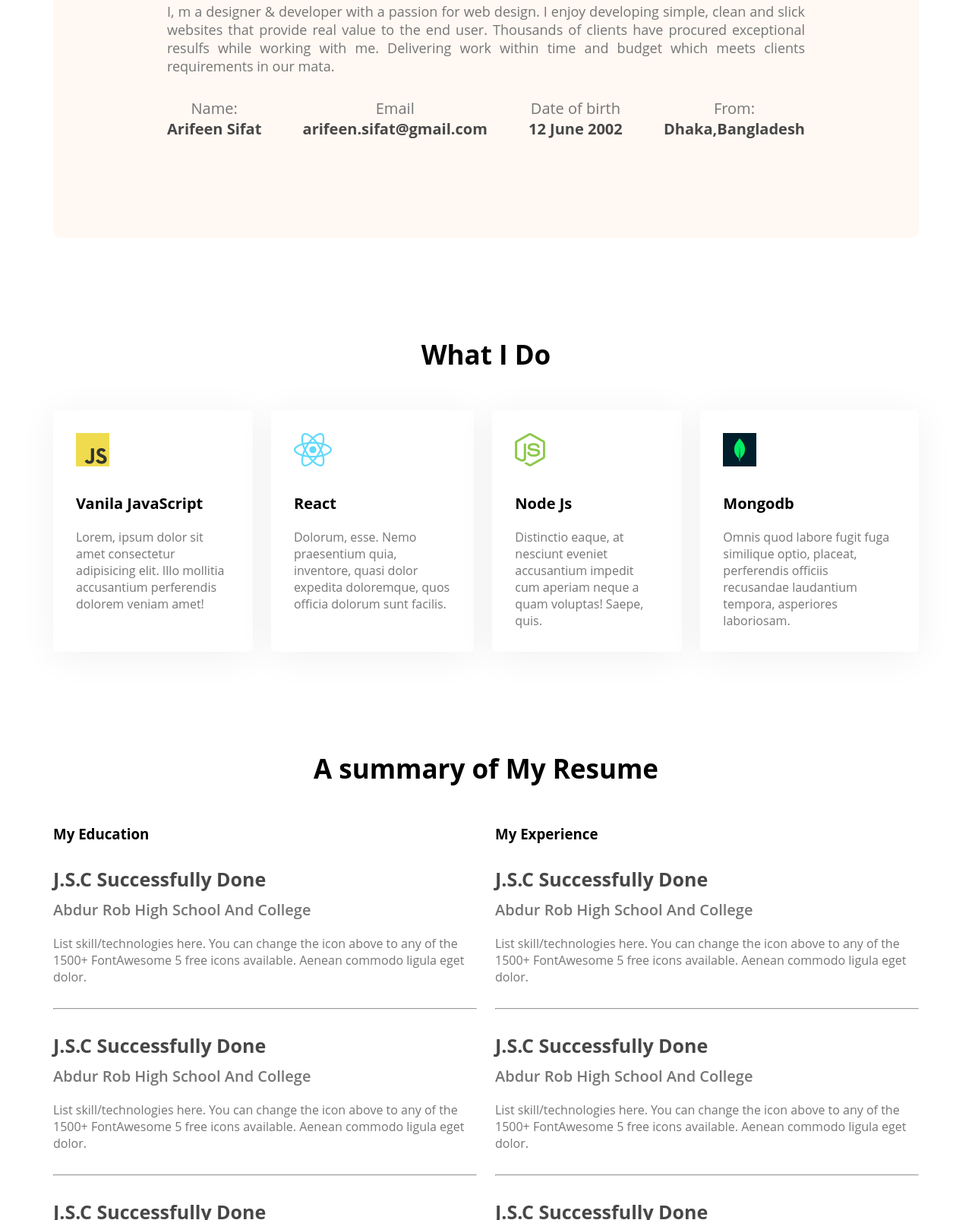
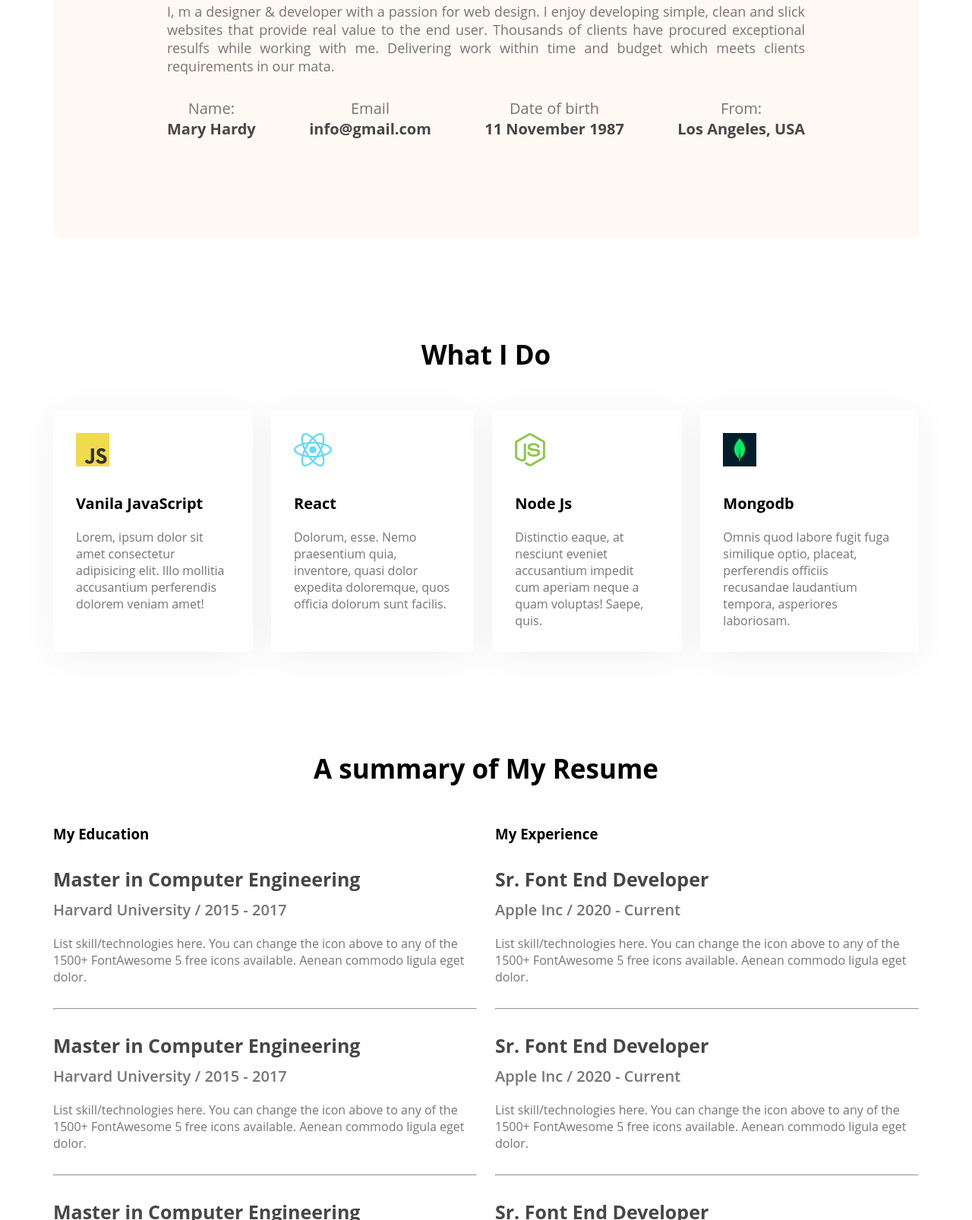
Before and after one commit to sif1t/Personal-Portfolio-Mary, a plain HTML site: page index.html in a window 1280 px wide. Shown: the part 1194-2800 px from the top of the page at 76% size. Drawn offline with Linux system fonts and the light colour scheme.

Commit message:
resume section update

```diff
--- a/index.html
+++ b/index.html
@@ -12,7 +12,7 @@
 <body>
     <header class="header">
          <nav>
-            <h1 class="nav-title">Sif<span class="text-primary">a</span>t</h1>
+            <h1 class="nav-title">Ma<span class="text-primary">r</span>y</h1>
             <ul>
                 <li>Portfolio</li>
                 <li>Blogs</li>
@@ -23,7 +23,7 @@
            <div class="banner">
               <div>
                 <h3 class="banner-subtitle">Hi, I am</h3>
-             <h1 class="banner-title">Arifeen Sifat</h1>
+             <h1 class="banner-title">Mary Hardy</h1>
              <p class="banner-description">Shot what able cold new see hold.Friendly as an betrayed formerly he. Morning because as to society behaved moments.</p>
                <button class="btn-primary">Dawonload CV</button>
               </div>
@@ -39,19 +39,19 @@
               <div class="about-info-container">
                <div class="about-info">
                 <p class="info-title">Name:</p>
-                <p class="info-description">Arifeen Sifat</p>
+                <p class="info-description">Mary Hardy</p>
                </div>
                <div class="about-info">
                 <p class="info-title">Email</p>
-                <p class="info-description">arifeen.sifat@gmail.com</p>
+                <p class="info-description">info@gmail.com</p>
                </div>
                <div class="about-info">
                 <p class="info-title">Date of birth</p>
-                <p class="info-description">12 June 2002</p>
+                <p class="info-description"> 11 November 1987</p>
                </div>
                <div class="about-info">
                 <p class="info-title">From:</p>
-                <p class="info-description">Dhaka,Bangladesh</p>
+                <p class="info-description">Los Angeles, USA</p>
                </div>
             </div>
         </section>
@@ -83,31 +83,30 @@
             </div>
        </section>
 
-       <!-- resume awction -->
+       <!-- resume section -->
         <section class="resume">
             <h3 class="Section-title">A summary of My Resume</h3>
             <div class="resume-content">
                 <div>
                    <h3 class="resume-title">My Education</h3>
                    <div class="resume-item">
-                    <h4 class="title">J.S.C Successfully Done</h4>
-                    <h5 class="sub-title">Abdur Rob High School And College
+                    <h4 class="title">Master in Computer Engineering</h4>
+                    <h5 class="sub-title">Harvard University / 2015 - 2017</h5>
+                    <p class="description">List skill/technologies here. You can change the icon above
+                        to any of the 1500+ FontAwesome 5 free icons available. Aenean commodo ligula eget dolor.</p>
+                   </div>
+                   <hr>
+                   <div class="resume-item">
+                    <h4 class="title">Master in Computer Engineering</h4>
+                    <h5 class="sub-title">Harvard University / 2015 - 2017
                     </h5>
                     <p class="description">List skill/technologies here. You can change the icon above
                         to any of the 1500+ FontAwesome 5 free icons available. Aenean commodo ligula eget dolor.</p>
                    </div>
                    <hr>
                    <div class="resume-item">
-                    <h4 class="title">J.S.C Successfully Done</h4>
-                    <h5 class="sub-title">Abdur Rob High School And College
-                    </h5>
-                    <p class="description">List skill/technologies here. You can change the icon above
-                        to any of the 1500+ FontAwesome 5 free icons available. Aenean commodo ligula eget dolor.</p>
-                   </div>
-                   <hr>
-                   <div class="resume-item">
-                    <h4 class="title">J.S.C Successfully Done</h4>
-                    <h5 class="sub-title">Abdur Rob High School And College
+                    <h4 class="title">Master in Computer Engineering</h4>
+                    <h5 class="sub-title">Harvard University / 2015 - 2017
                     </h5>
                     <p class="description">List skill/technologies here. You can change the icon above
                         to any of the 1500+ FontAwesome 5 free icons available. Aenean commodo ligula eget dolor.</p>
@@ -116,22 +115,24 @@
                 <div>
                    <h3 class="resume-title">My Experience</h3>
                    <div class="resume-item">
-                    <h4 class="title">J.S.C Successfully Done</h4>
-                    <h5 class="sub-title">Abdur Rob High School And College
+                    <h4 class="title">Sr. Font End Developer</h4>
+                    <h5 class="sub-title">Apple Inc / 2020 - Current
                     </h5>
                     <p class="description">List skill/technologies here. You can change the icon above
                         to any of the 1500+ FontAwesome 5 free icons available. Aenean commodo ligula eget dolor.</p>
                    </div>
-                   <hr> <div class="resume-item">
-                    <h4 class="title">J.S.C Successfully Done</h4>
-                    <h5 class="sub-title">Abdur Rob High School And College
+                   <hr>
+                   <div class="resume-item">
+                    <h4 class="title">Sr. Font End Developer</h4>
+                    <h5 class="sub-title">Apple Inc / 2020 - Current
                     </h5>
                     <p class="description">List skill/technologies here. You can change the icon above
                         to any of the 1500+ FontAwesome 5 free icons available. Aenean commodo ligula eget dolor.</p>
                    </div>
-                   <hr> <div class="resume-item">
-                    <h4 class="title">J.S.C Successfully Done</h4>
-                    <h5 class="sub-title">Abdur Rob High School And College
+                   <hr>
+                   <div class="resume-item">
+                    <h4 class="title">Sr. Font End Developer</h4>
+                    <h5 class="sub-title">Apple Inc / 2020 - Current
                     </h5>
                     <p class="description">List skill/technologies here. You can change the icon above
                         to any of the 1500+ FontAwesome 5 free icons available. Aenean commodo ligula eget dolor.</p>
@@ -142,6 +143,9 @@
                 <button class="btn-primary">Dawonload Cv</button>
              </div>
         </section>
+
+        <!-- contact section  -->
+
     </main>
       <footer>
 
```
